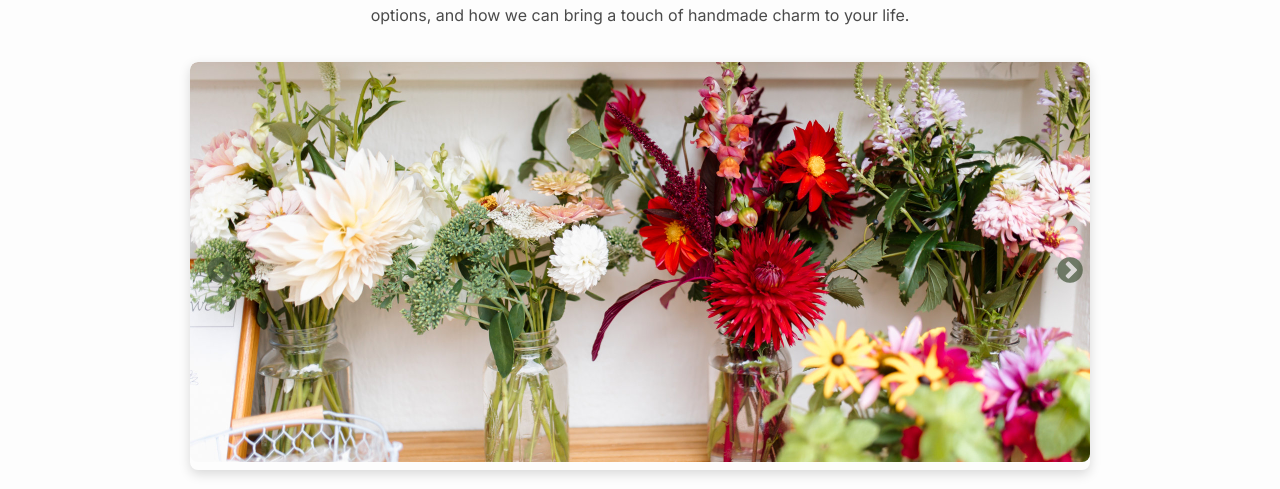
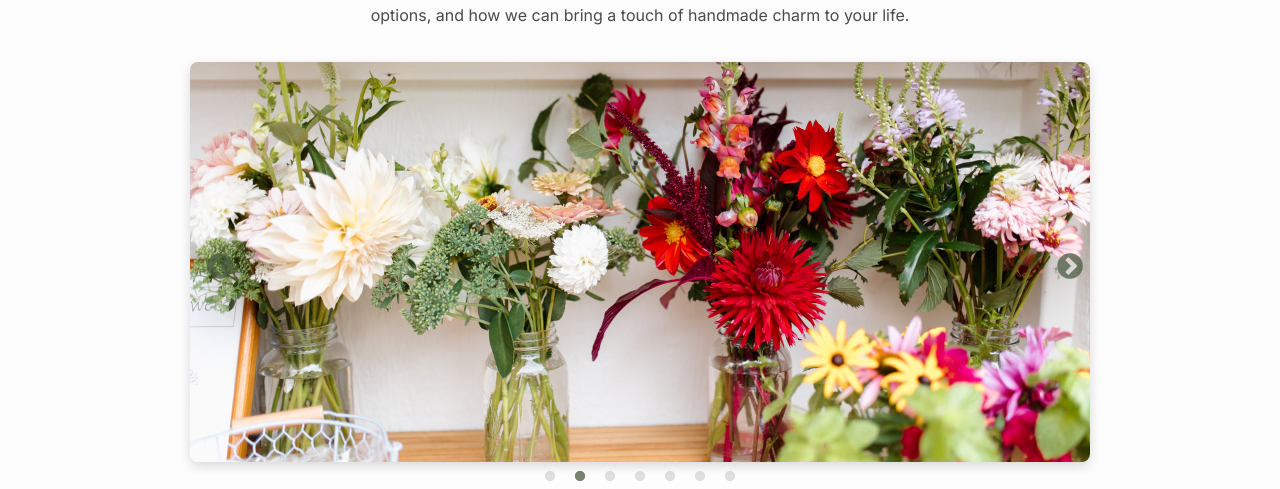
Before and after one commit to madeonmanning/madeonmanning.github.io, a React (Vite) app: page / in a window 1280 px wide. Shown: the part 311-800 px from the top of the page. Built offline with nearby package versions, Linux system fonts and the light colour scheme; a web font is replaced by a local one.

Commit message:
fix white space and dots

```diff
--- a/src/pages/Home.css
+++ b/src/pages/Home.css
@@ -1,5 +1,5 @@
-@import "/node_modules/slick-carousel/slick/slick.css";
-@import "/node_modules/slick-carousel/slick/slick-theme.css";
+@import "../../node_modules/slick-carousel/slick/slick.css";
+@import "../../node_modules/slick-carousel/slick/slick-theme.css";
 
 /* Styles for the carousel container */
 .carousel-container {
@@ -7,7 +7,7 @@
     margin: 2rem auto; /* Center the carousel and add vertical margin */
     border-radius: 8px;
     box-shadow: 0 4px 12px rgba(0,0,0,0.15); /* More pronounced shadow for the carousel */
-    overflow: hidden; /* Ensures rounded corners are applied to images too */
+    /*overflow: hidden; /* Ensures rounded corners are applied to images too */
 }
 
 /* Styles for images within the carousel */
@@ -16,6 +16,7 @@
     height: 400px; /* Fixed height for consistency, adjust as needed */
     object-fit: cover; /* Ensures images cover the area without distortion */
     border-radius: 8px; /* Apply rounded corners to images within the carousel */
+    display: block;
 }
 
 /* Override default slick-carousel arrow styles for better visibility and branding */
@@ -45,6 +46,14 @@
 
 .slick-dots li.slick-active button:before {
     color: #4a5a41 !important; /* Active dot color */
+}
+
+.slick-list,
+.slick-track {
+    line-height: 0; /* Collapse any line-height space */
+    font-size: 0; /* Collapse any font-size space */
+    padding: 0 !important; /* Ensure no unexpected padding */
+    margin: 0 !important; /* Ensure no unexpected margin */
 }
 
 .home-page {
--- a/src/pages/Home.jsx
+++ b/src/pages/Home.jsx
@@ -13,6 +13,7 @@ function Home() {
     autoplay: true,      // Enable automatic sliding
     autoplaySpeed: 3000, // Time between slides in milliseconds (3 seconds)
     arrows: true,        // Show navigation arrows (next/prev)
+    pauseOnHover: true,
     // You can add more settings as needed: https://react-slick.neostack.com/docs/example/
   };
 
```
